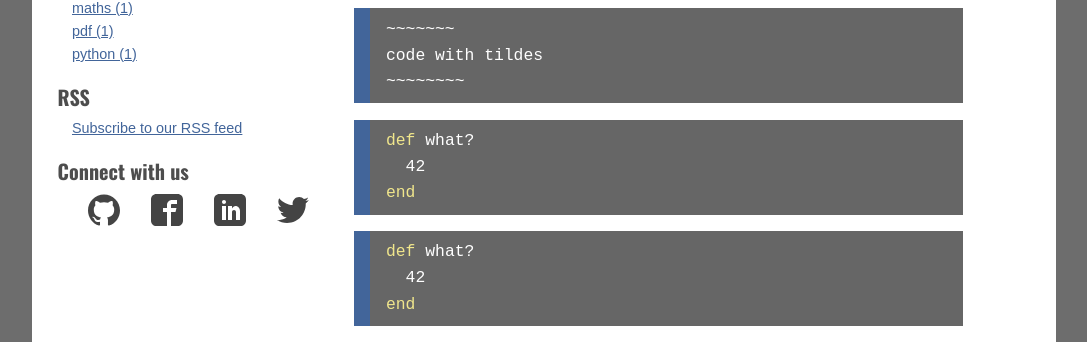
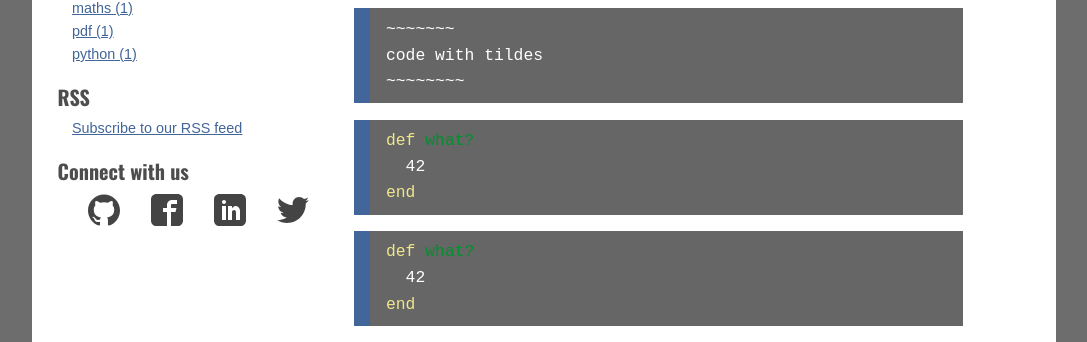
Before and after one commit to quangvunp/geomechanics, a Jekyll site: the page built from _posts/2018-02-22-markdown-kramdown.md, in a window 1280 px wide. Shown: the part 339-681 px from the top of the page, without its empty margins (96-1183 px from the left). Built offline with Jekyll 4.4.1, drawn with Linux system fonts in a browser that asks for light colours; comment, search, counter and statistics services are not loaded.

Commit message:
Update syntax-highlighting.scss

```diff
--- a/css/syntax-highlighting.scss
+++ b/css/syntax-highlighting.scss
@@ -42,7 +42,7 @@
   .nd { color: #ffffff} /* Name.Decorator */
   .ni { color: #ffdead} /* Name.Entity */
   .ne { color: #ffffff} /* Name.Exception */
-  .nf { color: #ffffff} /* Name.Function */
+  .nf { color: #058e2e} /* Name.Function */
   .nl { color: #ffffff} /* Name.Label */
   .nn { color: #ffffff} /* Name.Namespace */
   .nx { color: #ffffff} /* Name.Other */
```
